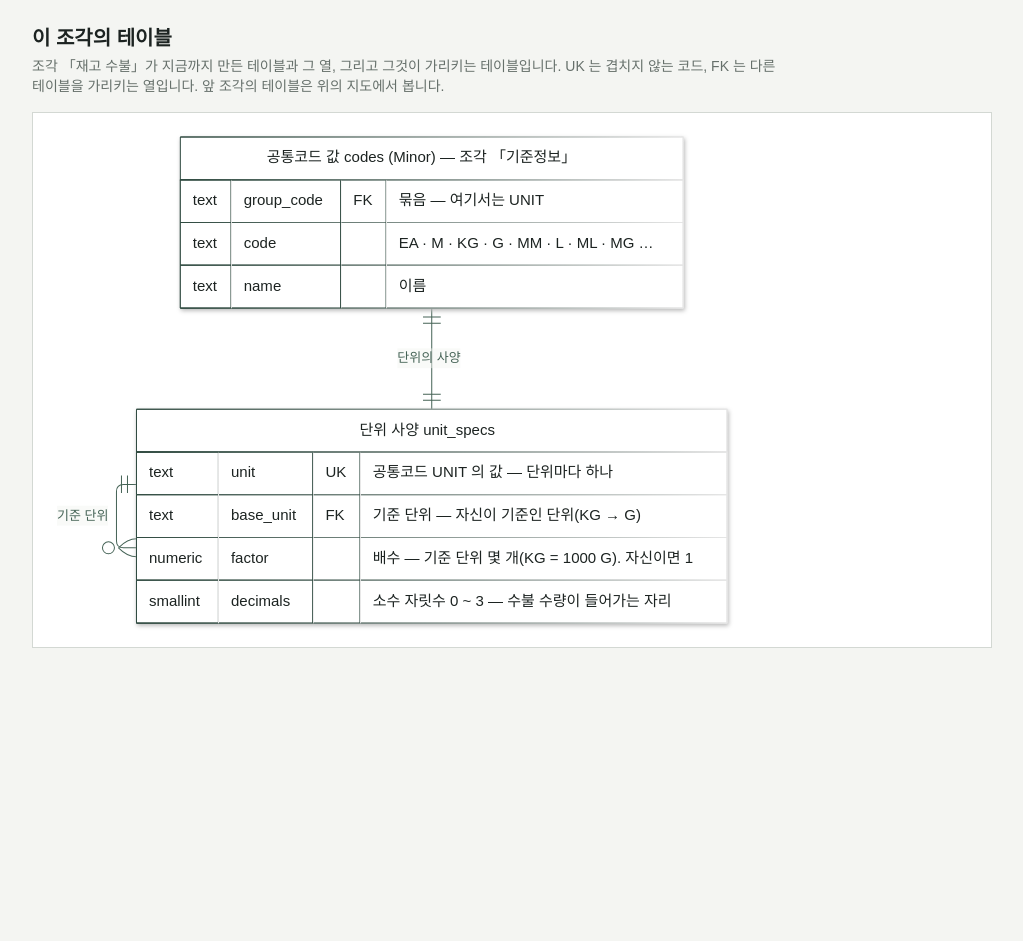
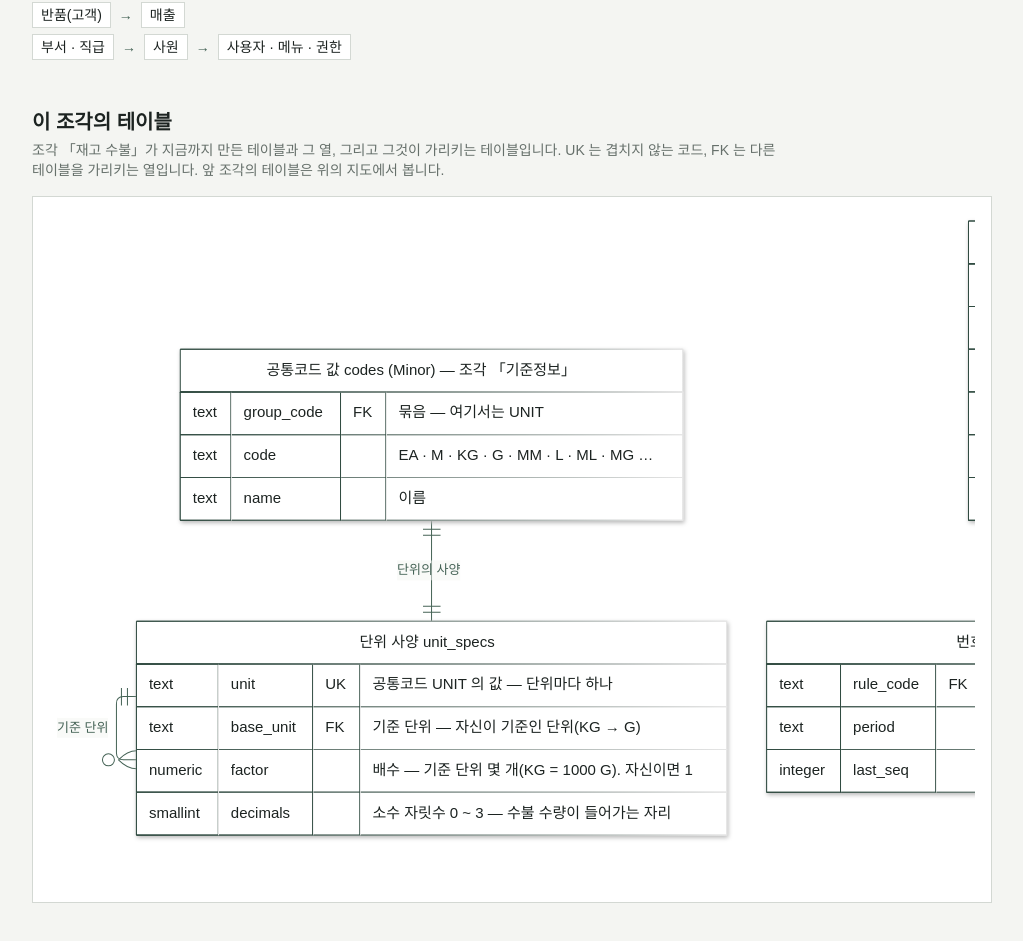
Before and after one commit to pdw96/ERP2, a Next.js app: page /design/model in a window 1280 px wide. Shown: the part 2313-3254 px from the top of the page, without its empty margins (240-1263 px from the left). Before the commit the page ends 3009 px from the top, so only its background shows below. Built offline with nearby package versions, Linux system fonts and the light colour scheme; a web font is replaced by a local one.

Commit message:
PR B 문서 — schema.md · architecture.md · 설계도(번호 규칙 · 품목의 재고 칸) · 설계 「PR B 에서 정한 것」
Co-Authored-By: Claude Opus 5.5 <noreply@anthropic.com>
Claude-Session: https://claude.ai/code/session_01RrBS7jFxMCwqVNumL7BPcv

```diff
--- a/src/content/diagrams.ts
+++ b/src/content/diagrams.ts
@@ -237,7 +237,13 @@ export const MODULE_MAP: readonly MapModule[] = [
       { id: "code_groups", name: "공통코드 묶음", table: "code_groups", slice: "기준정보" },
       { id: "codes", name: "공통코드 값", table: "codes", slice: "기준정보" },
       { id: "unit_specs", name: "단위 사양 — 기준 단위 · 배수 · 소수 자릿수", table: "unit_specs", slice: "재고 수불" },
-      { id: "number_rules", name: "번호 규칙 — LOT 번호", slice: "재고 수불" },
+      { id: "number_rules", name: "번호 규칙 — LOT 번호", table: "number_rules", slice: "재고 수불" },
+      {
+        id: "number_rule_seqs",
+        name: "번호 규칙의 일련 — 규칙 · 기간마다",
+        table: "number_rule_seqs",
+        slice: "재고 수불",
+      },
       { id: "company", name: "회사 정보", slice: "인사" },
       { id: "users", name: "사용자 · 메뉴 · 권한", slice: "인사" },
     ],
@@ -283,8 +289,35 @@ export const DATA_MODEL = `erDiagram
     numeric factor "배수 — 기준 단위 몇 개(KG = 1000 G). 자신이면 1"
     smallint decimals "소수 자릿수 0 ~ 3 — 수불 수량이 들어가는 자리"
   }
+  NUMBER_RULES["번호 규칙 number_rules — LOT 번호"] {
+    text code UK "LOT_SF · LOT_FG · LOT_NUM …"
+    text prefix "머리 — 영문 대문자 · 숫자 0 ~ 6자"
+    text separator "구분자 — 없음 · - · _ · ."
+    text date_format "날짜 꼴 — 없음 · YYMMDD · YYYYMMDD · YYMM"
+    smallint seq_digits "일련 자릿수 2 ~ 6"
+    text default_for UK "기본으로 쓰는 유형 — SF · FG 마다 하나"
+  }
+  NUMBER_RULE_SEQS["번호 규칙의 일련 number_rule_seqs"] {
+    text rule_code FK "규칙"
+    text period "기간 — 날짜 꼴로 쓴 날짜(261105 · 2611), 없으면 빈 글자"
+    integer last_seq "마지막으로 낸 일련"
+  }
+  ITEMS["품목 items — 조각 「기준정보」"] {
+    text code UK "RM · SF · FG · SM · CS — 부자재 · 소모품을 더함"
+    boolean lot_managed "LOT 관리"
+    text lot_rule_code FK "LOT 번호 규칙 — 반제품 · 완제품만, 비우면 유형의 기본"
+    integer default_in_warehouse_id FK "기본 입고 창고"
+    integer default_out_warehouse_id FK "기본 출고 창고"
+  }
+  WAREHOUSES["창고 warehouses — 조각 「기준정보」"] {
+    text code UK "WH-01 …"
+    boolean is_defect "불량창고 — 재고가 불량"
+  }
   CODES ||--|| UNIT_SPECS : "단위의 사양"
-  UNIT_SPECS ||--o{ UNIT_SPECS : "기준 단위"`;
+  UNIT_SPECS ||--o{ UNIT_SPECS : "기준 단위"
+  NUMBER_RULES ||--o{ NUMBER_RULE_SEQS : "기간마다 일련"
+  NUMBER_RULES |o--o{ ITEMS : "LOT 번호 규칙"
+  WAREHOUSES |o--o{ ITEMS : "기본 입고 · 출고 창고"`;
 
 // 시스템 구성 — 화면 · 서버 · DB · 자동 검사 · 알림.
 export const SYSTEM = `flowchart LR
```
Also changed, not shown: 4 other files (tests, documents, lock files or other folders).
